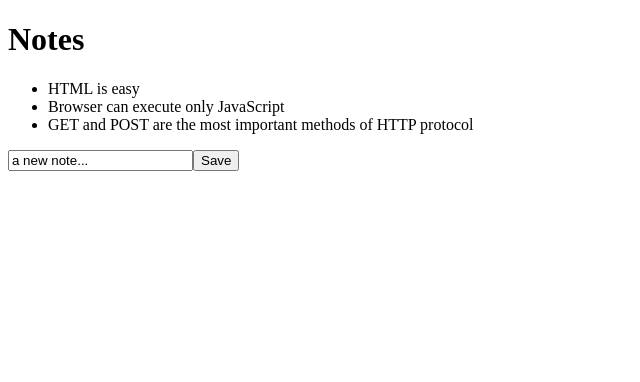
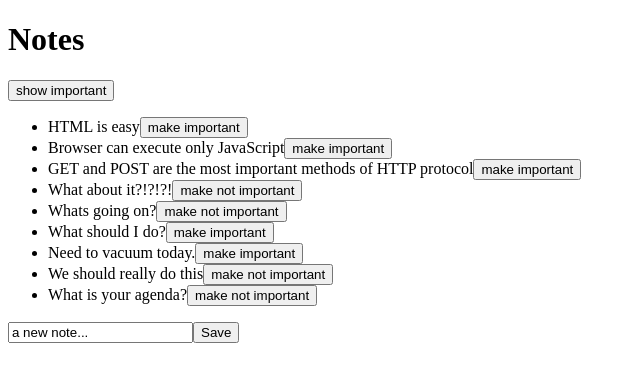
Before and after one commit to Markeesi/03-part2, a React (Vite) app: page / in a window 1280 px wide. Shown: the top 382 px of the page, without its empty margins (0-640 px from the left). Built offline with nearby package versions, Linux system fonts and the light colour scheme; data requests are answered from the project's data file.

Commit message:
lisätty palvelut jsx joka hakee suoraan API:sta datan ja tuo ne applikaatioon. Järkeistetty koodia.

```diff
--- a/db.json
+++ b/db.json
@@ -3,7 +3,7 @@
     {
       "id": 1,
       "content": "HTML is easy",
-        "important": true
+      "important": false
     },
     {
       "id": 2,
@@ -13,7 +13,37 @@
     {
       "id": 3,
       "content": "GET and POST are the most important methods of HTTP protocol",
-        "important": true
+      "important": false
+    },
+    {
+      "content": "What about it?!?!?!",
+      "important": true,
+      "id": 4
+    },
+    {
+      "content": "Whats going on?",
+      "important": true,
+      "id": 5
+    },
+    {
+      "content": "What should I do?",
+      "important": false,
+      "id": 6
+    },
+    {
+      "content": "Need to vacuum today.",
+      "important": false,
+      "id": 7
+    },
+    {
+      "content": "We should really do this",
+      "important": true,
+      "id": 8
+    },
+    {
+      "content": "What is your agenda?",
+      "important": true,
+      "id": 9
     }
   ]
 }
--- a/src/App.jsx
+++ b/src/App.jsx
@@ -1,54 +1,69 @@
 import Note from "./components/Notes/Note";
 import { useState, useEffect } from "react";
-import axios from "axios";
+import noteService from "./services/notes";
 
 const App = () => {
-
   const [notes, setNotes] = useState([]);
   const [newNote, setNewNote] = useState("a new note...");
-  const [showAll, setShowAll] = useState(true)
-
+  const [showAll, setShowAll] = useState(true);
 
   useEffect(() => {
-    console.log('effect')
-    axios
-      .get('http://localhost:3001/notes')
-      .then(response => {
-        console.log('promise fulfilled')
-        setNotes(response.data)
-      })
-  }, [])
-  console.log('render', notes.length, 'notes')
-
+    console.log("effect");
+    noteService.getAll().then((initialNotes) => {
+      setNotes(initialNotes);
+    });
+  }, []);
+  console.log("render", notes.length, "notes");
 
   const addNote = (event) => {
     event.preventDefault();
     const noteObject = {
       content: newNote,
       important: Math.random() > 0.5,
-      id: notes.length +1,
-    }
+    };
 
-    setNotes(notes.concat(noteObject));
-    setNewNote("");
+    noteService.create(noteObject).then(returnedNote  => {
+      setNotes([...notes, returnedNote]);
+      setNewNote("");
+    });
+  };
 
-  }
+  const notesToShow = showAll ? notes : notes.filter((note) => note.important);
 
   const handleNoteChange = (event) => {
     console.log(event.target.value);
     setNewNote(event.target.value);
-  }
+  };
+
+  const toggleImportanceOf = (id) => {
+    const url = `http://localhost:3001/notes/${id}`;
+    const note = notes.find((n) => n.id === id);
+    const changedNote = { ...note, important: !note.important };
+
+    noteService.update(id, changedNote).then(returnedNote => {
+      setNotes(notes.map((note) => (note.id !== id ? note : returnedNote )));
+    });
+  };
 
   return (
     <div>
       <h1>Notes</h1>
+      <div>
+        <button onClick={() => setShowAll(!showAll)}>
+          show {showAll ? "important" : "all"}
+        </button>
+      </div>
       <ul>
-      {notes.map(note =>
-          <Note key={note.id} note={note} />
-        )}
+        {notesToShow.map((note) => (
+          <Note
+            key={note.id}
+            note={note}
+            toggleImportance={() => toggleImportanceOf(note.id)}
+          />
+        ))}
       </ul>
       <form onSubmit={addNote}>
-        <input value={newNote} onChange={handleNoteChange}/>
+        <input value={newNote} onChange={handleNoteChange} />
         <button type="submit">Save</button>
       </form>
     </div>
--- a/src/components/Notes/Note.jsx
+++ b/src/components/Notes/Note.jsx
@@ -1,7 +1,11 @@
-const Note = ({ note }) => {
-    return (
-      <li>{note.content}</li>
-    )
-  }
+const Note = ({ note, toggleImportance }) => {
+  const label = note.important ? "make not important" : "make important";
 
-  export default Note;
+  return (
+    <li>
+      {note.content}
+      <button onClick={toggleImportance}>{label}</button>
+    </li>
+  );
+};
+export default Note;
--- a/src/main.jsx
+++ b/src/main.jsx
@@ -2,12 +2,6 @@ import ReactDOM from 'react-dom/client'
 import axios from "axios"
 import App from './App'
 
-axios
-  .get('http://localhost:3001/notes')
-  .then(response => {
-    const notes = response.data
-    console.log(notes)
-  })
 
 
 ReactDOM.createRoot(document.getElementById('root')).render(
--- /dev/null
+++ b/src/services/notes.js
@@ -0,0 +1,23 @@
+import axios from "axios";
+const baseUrl = "http://localhost:3001/notes";
+
+const getAll = () => {
+  const request = axios.get(baseUrl);
+  return request.then((response) => response.data);
+};
+
+const create = (newObject) => {
+    const request = axios.post(baseUrl, newObject);
+    return request.then((response) => response.data);
+};
+
+const update = (id, newObject) => {
+  const request = axios.put(`${baseUrl}/${id}`, newObject);
+  return request.then((response) => response.data);
+};
+
+export default {
+  getAll: getAll,
+  create: create,
+  update: update,
+};
```
Lines whose indentation alone changed are shown as unchanged.
